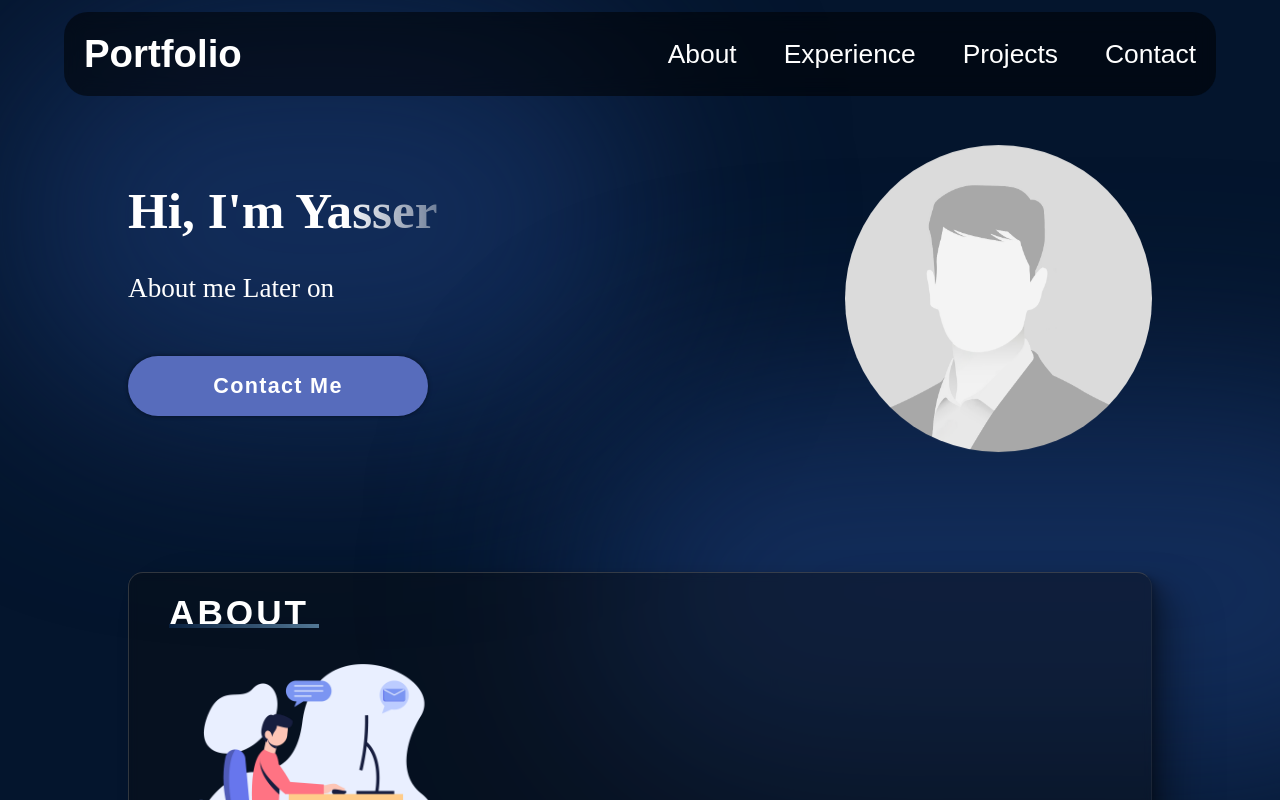
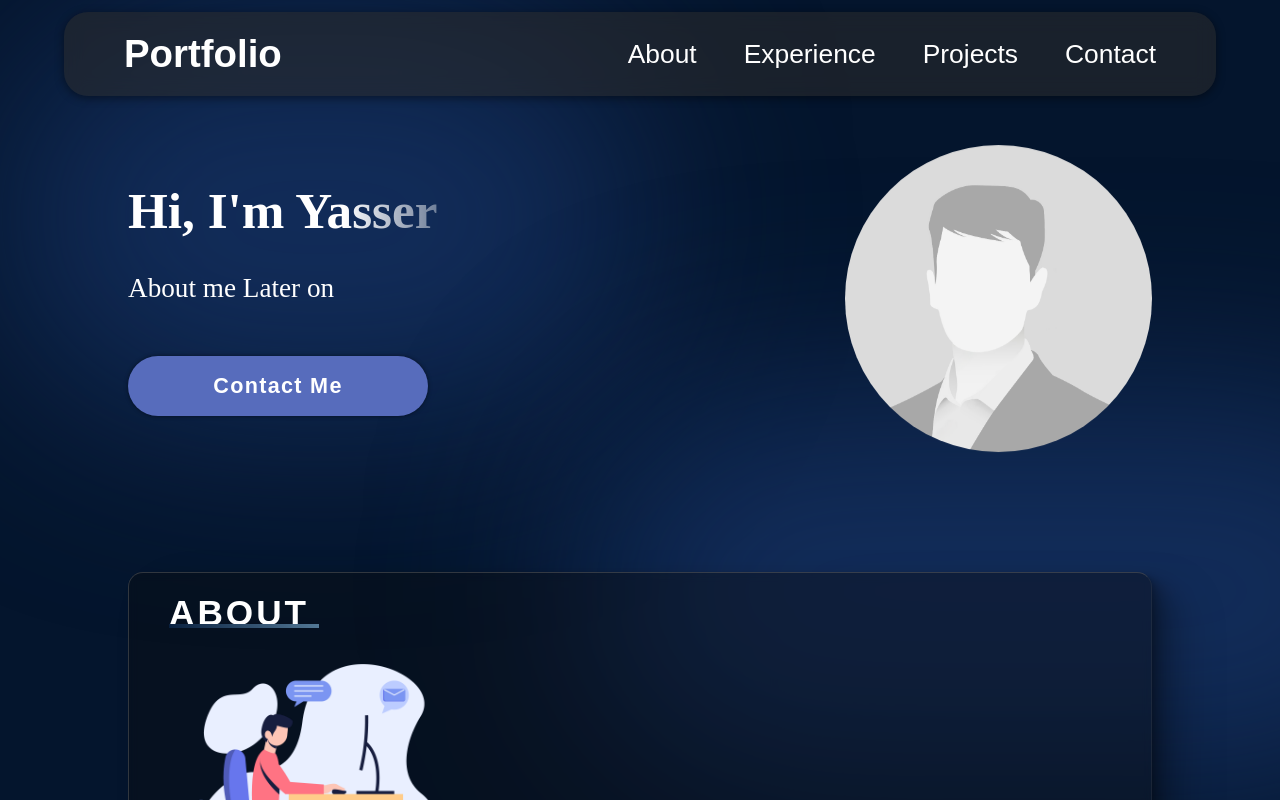
Before and after one commit to Yasser274/My-Portfolio, a React (Vite) app in the folder react-portfolio/: page / in a window 1280 px wide. Shown: the top 800 px of the page. Built offline with nearby package versions, Linux system fonts and the light colour scheme; a web font is replaced by a local one.

Commit message:
Changed navbar design

```diff
--- a/react-portfolio/src/components/Navbar/Navbar.module.css
+++ b/react-portfolio/src/components/Navbar/Navbar.module.css
@@ -8,19 +8,17 @@
    margin: 0 5%;
    backdrop-filter: blur(10px);
    -webkit-backdrop-filter: blur(10px);
-   background-color: rgba(0, 0, 0, 0.534);
    box-sizing: border-box;
    border-radius: 24px;
    z-index: 2;
    margin-top: 12px;
-   /* Transition only specific properties */
-   transition: top 0.3s cubic-bezier(0.4, 0, 0.2, 1),
-               width 0.3s cubic-bezier(0.4, 0, 0.2, 1),
-               left 0.3s cubic-bezier(0.4, 0, 0.2, 1),
-               box-shadow 0.3s cubic-bezier(0.4, 0, 0.2, 1);
-   /* Default animation when not sticky */
+   transition: top 0.3s cubic-bezier(0.4, 0, 0.2, 1), width 0.3s cubic-bezier(0.4, 0, 0.2, 1),
+      left 0.3s cubic-bezier(0.4, 0, 0.2, 1), box-shadow 0.3s cubic-bezier(0.4, 0, 0.2, 1);
    animation: NavBackToNormal 0.4s ease-in-out forwards;
+   background-color: rgba(43, 43, 43, 0.555);
+   box-shadow: 0 2px 10px rgba(0, 0, 0, 0.459);
 }
+
 
 .sticky {
    position: fixed;
@@ -28,10 +26,14 @@
    width: 90%;
    left: 5%; /* Ensures alignment */
    margin: 0; /* Overrides margin */
-   box-shadow: 0 2px 10px rgba(0, 0, 0, 0.2);
+   box-shadow: 0 2px 10px rgba(0, 0, 0, 0.459);
    /* Animation when becoming sticky */
    animation: slowlyAppearNavWhenScroll 0.4s cubic-bezier(0.4, 0, 0.2, 1) forwards;
+
+   /* --- Background for Dithering --- */
+   background-color: rgba(43, 43, 43, 0.555);
 }
+
 
 @keyframes slowlyAppearNavWhenScroll {
    0% {
@@ -113,6 +115,12 @@
 }
 /* ***Responsive */
 
+@media (width >= 900px) {
+   .navbar{
+      padding: 20px 60px;
+   }
+}
+
 @media (width <= 830px) {
    .navbar {
       flex-direction: row;
```
